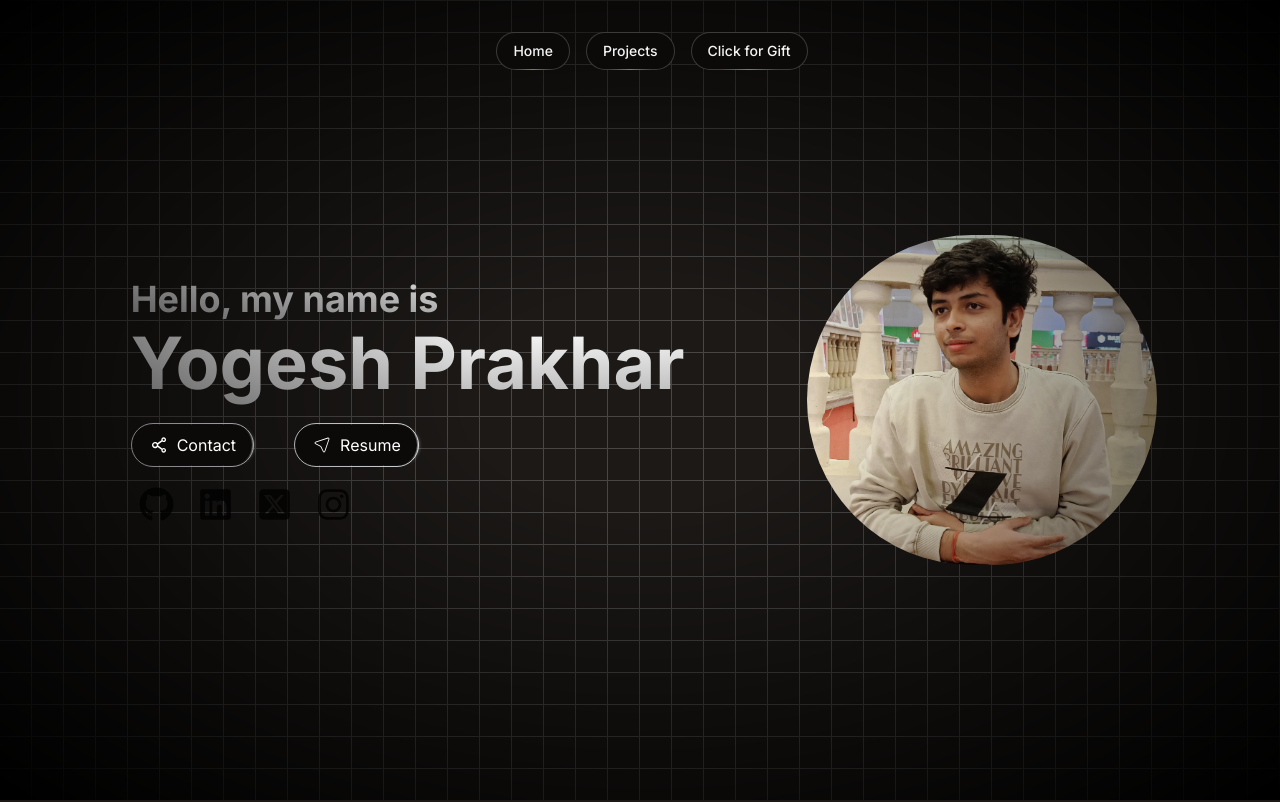
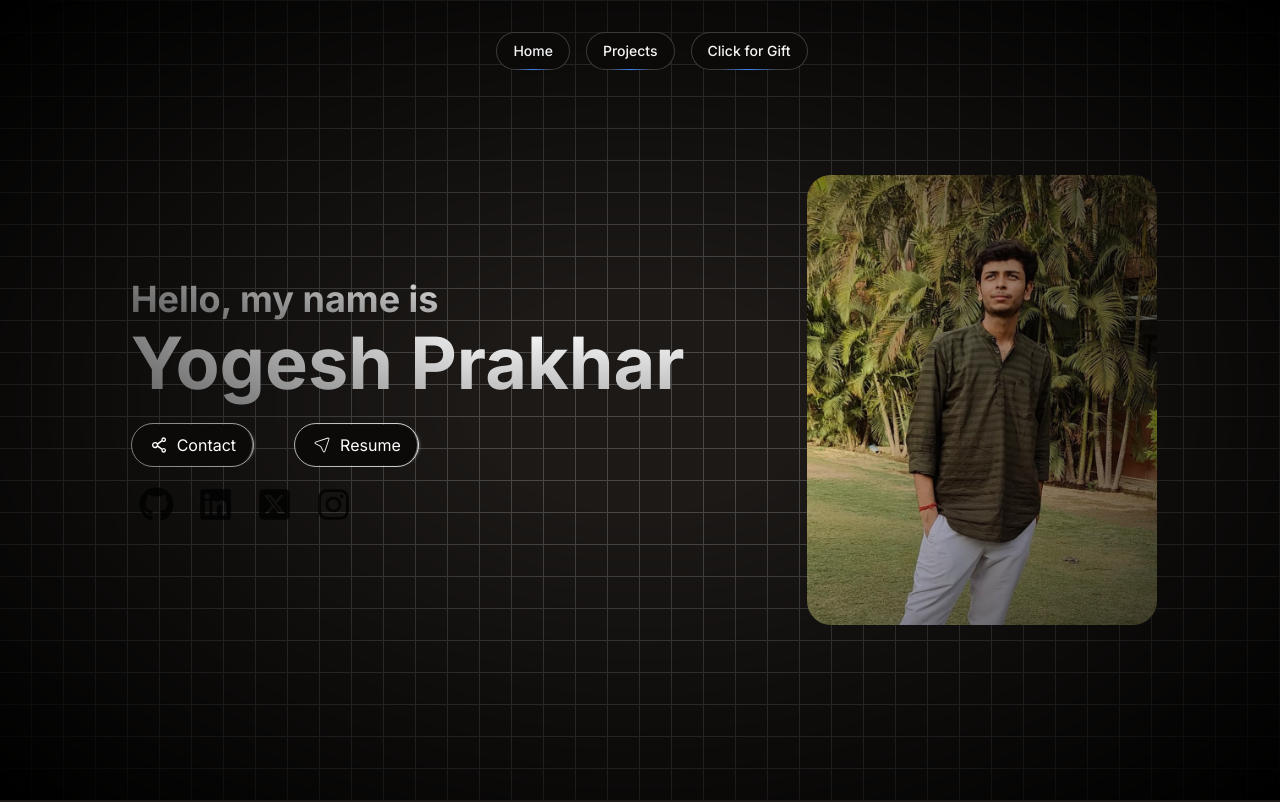
Before and after one commit to yogeshprakhar/My-Portfolio, a Next.js app: page / in a window 1280 px wide. Shown: the top 802 px of the page. Built offline with nearby package versions, Linux system fonts and the light colour scheme.

Commit message:
update photo

```diff
--- a/src/components/Home.tsx
+++ b/src/components/Home.tsx
@@ -92,7 +92,7 @@ export function Home() {
         </div>
         <div className="flex flex-col items-center justify-center">
           <Image
-            className="rounded-full hidden md:block"
+            className=" rounded-3xl hidden md:block"
             src={"/one.jpg"}
             width={350}
             height={350}
```
Also changed, not shown: public/one.jpg.
